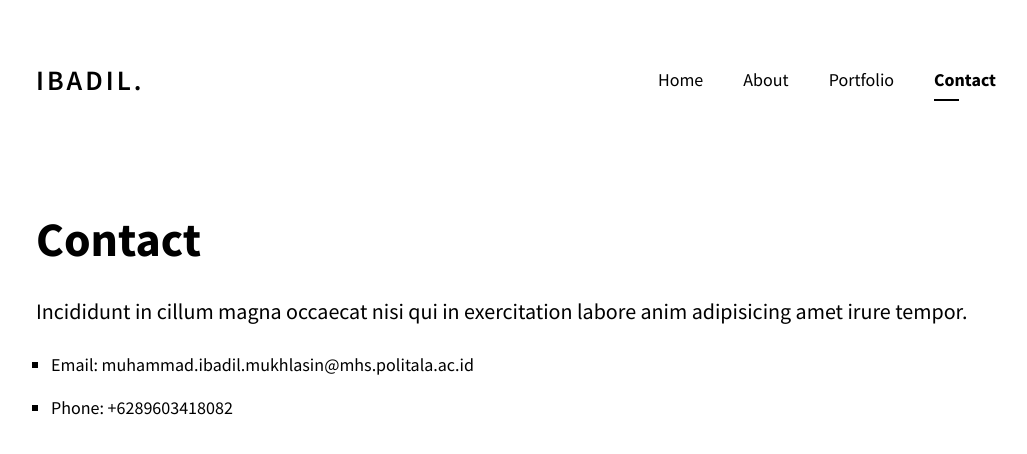
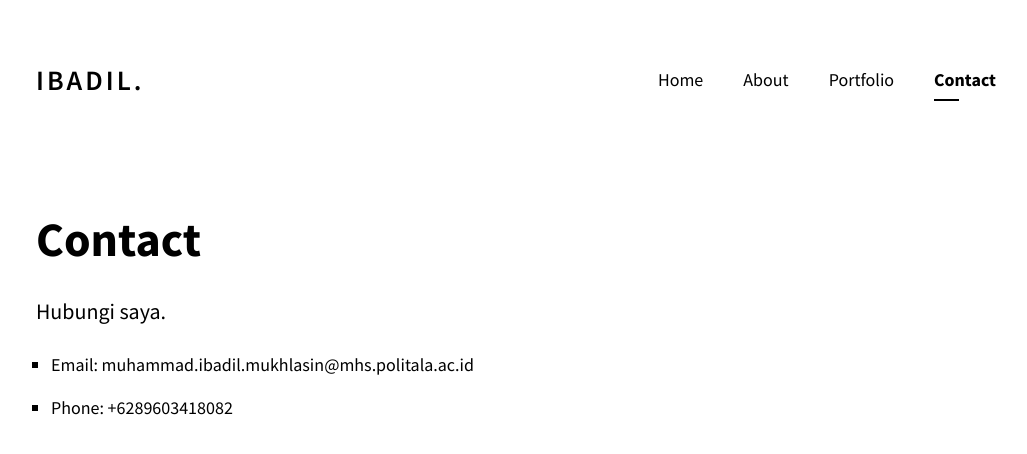
Before and after one commit to ibadil307/web1, a Next.js app: page /contact in a window 1280 px wide. Shown: the top 454 px of the page, without its empty margins (114-1141 px from the left). Built offline with nearby package versions, Linux system fonts and the light colour scheme.

Commit message:
Update contact.jsx

```diff
--- a/pages/contact.jsx
+++ b/pages/contact.jsx
@@ -16,7 +16,7 @@ function Contact() {
 			    <div className="text-wrapper w-full">
 			      <h1 className="title">Contact</h1>
 			      <p className="description">
-			      	Incididunt in cillum magna occaecat nisi qui in exercitation labore anim adipisicing amet irure tempor.
+			      	Hubungi saya.
 			      </p>
 			      <ul className="contact-links">
 			      	<li className="contact-item">Email: muhammad.ibadil.mukhlasin@mhs.politala.ac.id</li>
```
